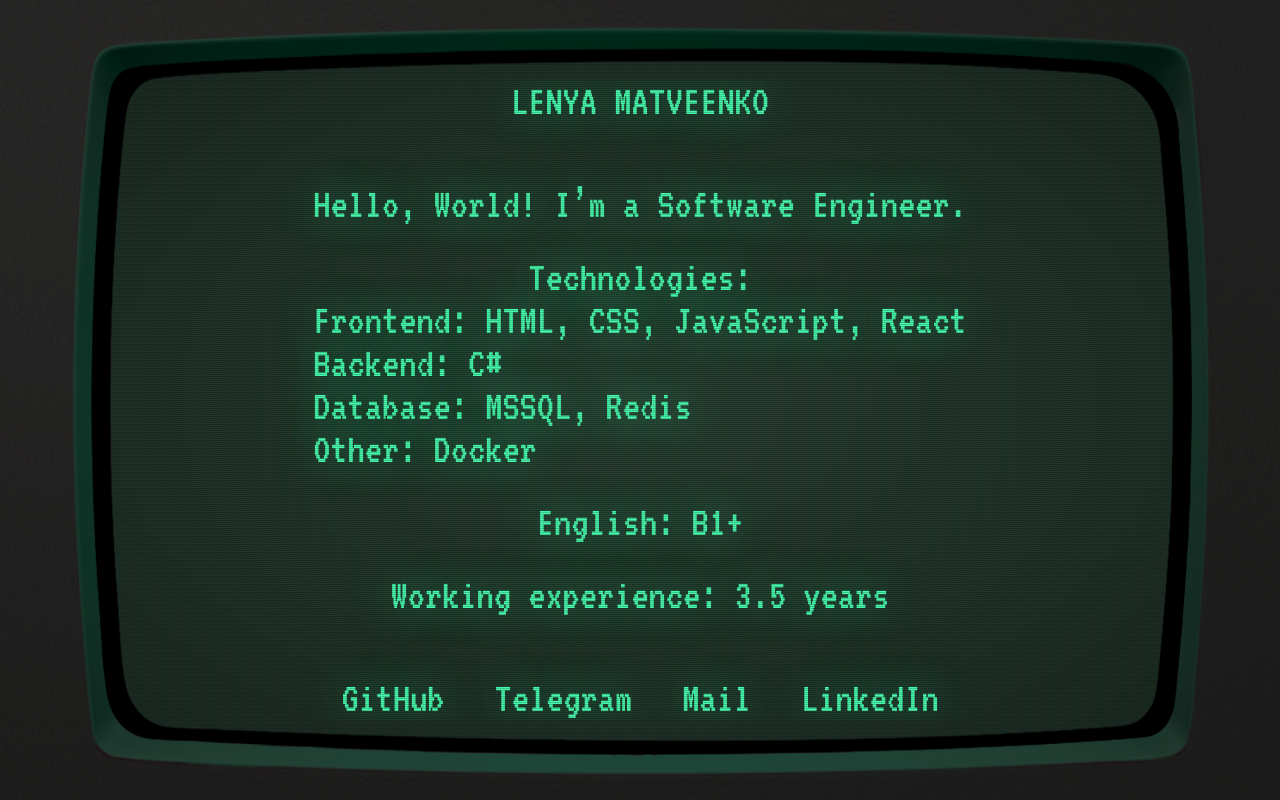
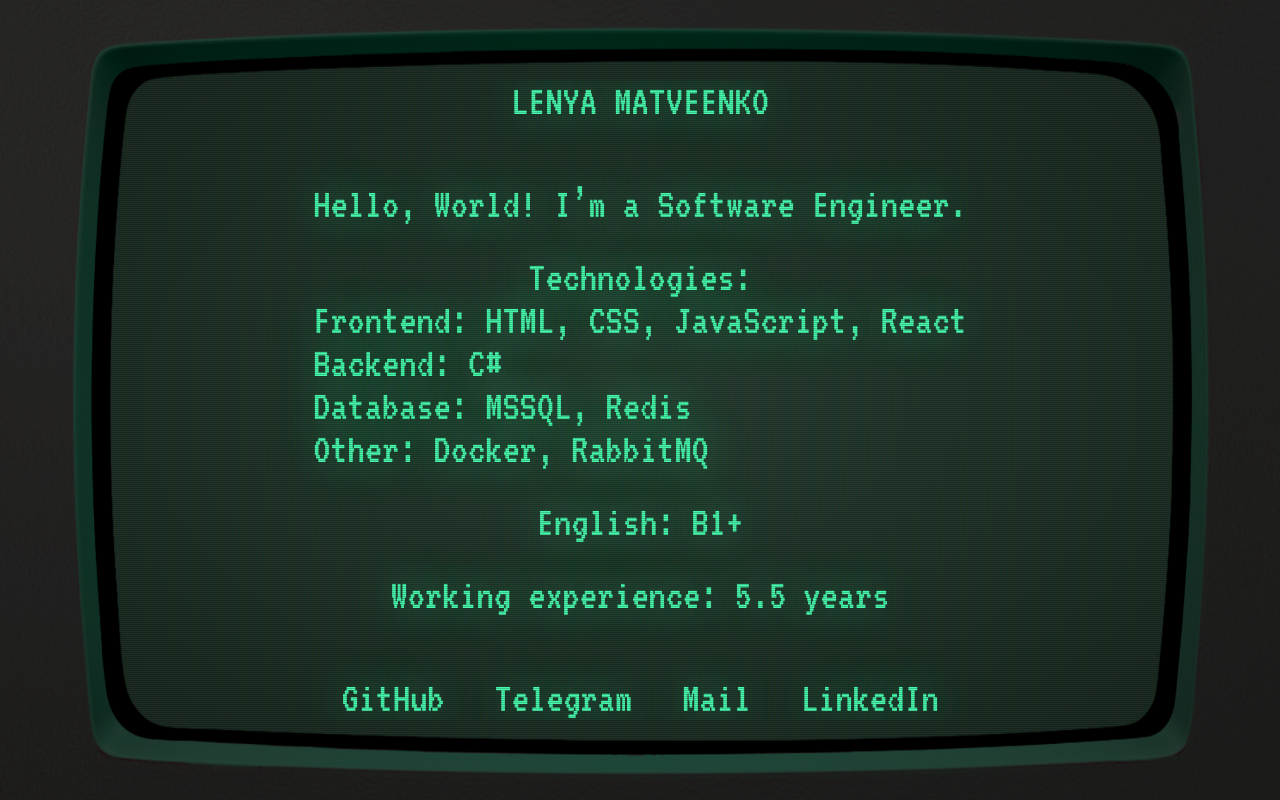
Before and after one commit to LeMa7/terminal-personal-website, a website: page src/index.html in a window 1280 px wide. Drawn offline with nearby package versions, Linux system fonts and the light colour scheme; files that its build step writes are made by us from their sources; files whose address does not match are found by name.

Commit message:
Update index.html

```diff
--- a/src/index.html
+++ b/src/index.html
@@ -26,13 +26,13 @@
             <div><span>Frontend: HTML, CSS, JavaScript, React</span></div>
             <div><span>Backend: C#</span></div>
             <div><span>Database: MSSQL, Redis</span></div>
-            <div><span>Other: Docker</span></div>
+            <div><span>Other: Docker, RabbitMQ</span></div>
           </div>
           <div class="info__title">
             <span>English: B1+</span>
           </div>
           <div class="info__title">
-            <span>Working experience: 3.5 years</span>
+            <span>Working experience: 5.5 years</span>
           </div>
         </div>
         <ul class="terminal__links">
```
